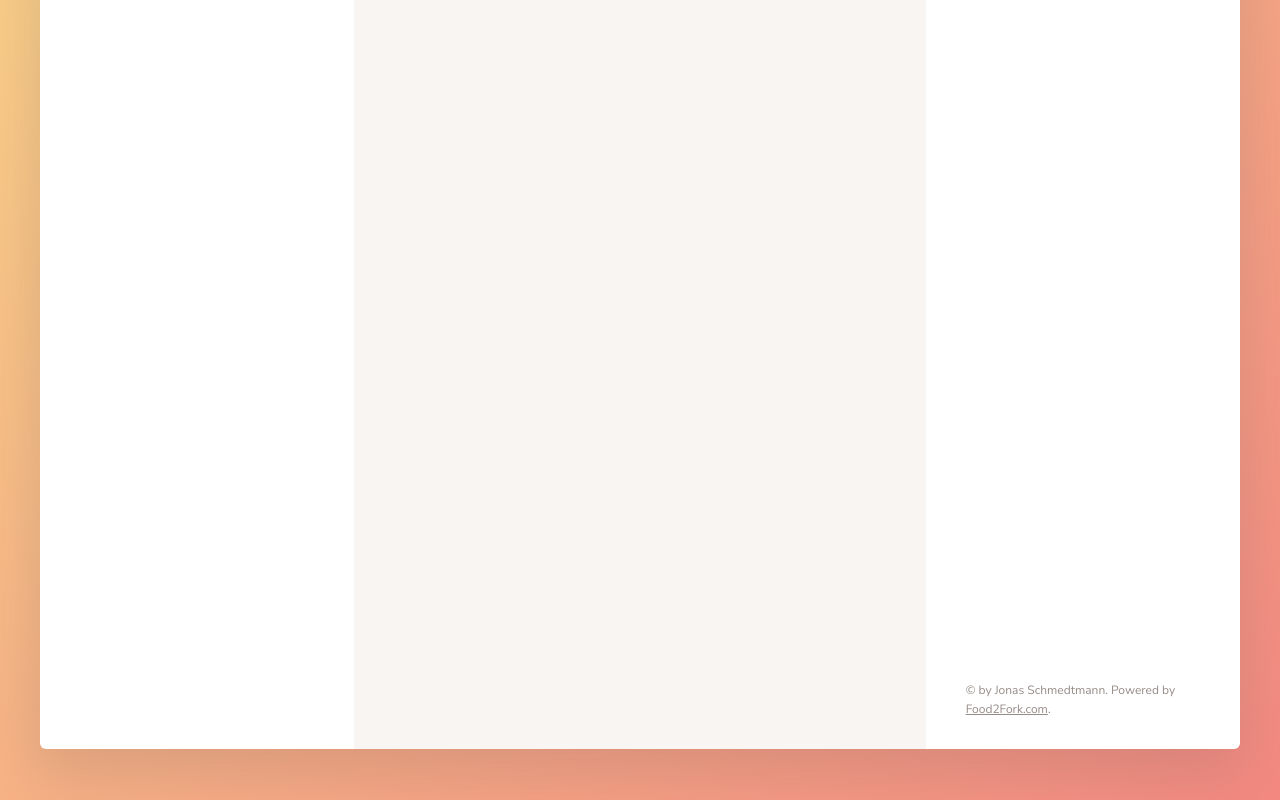
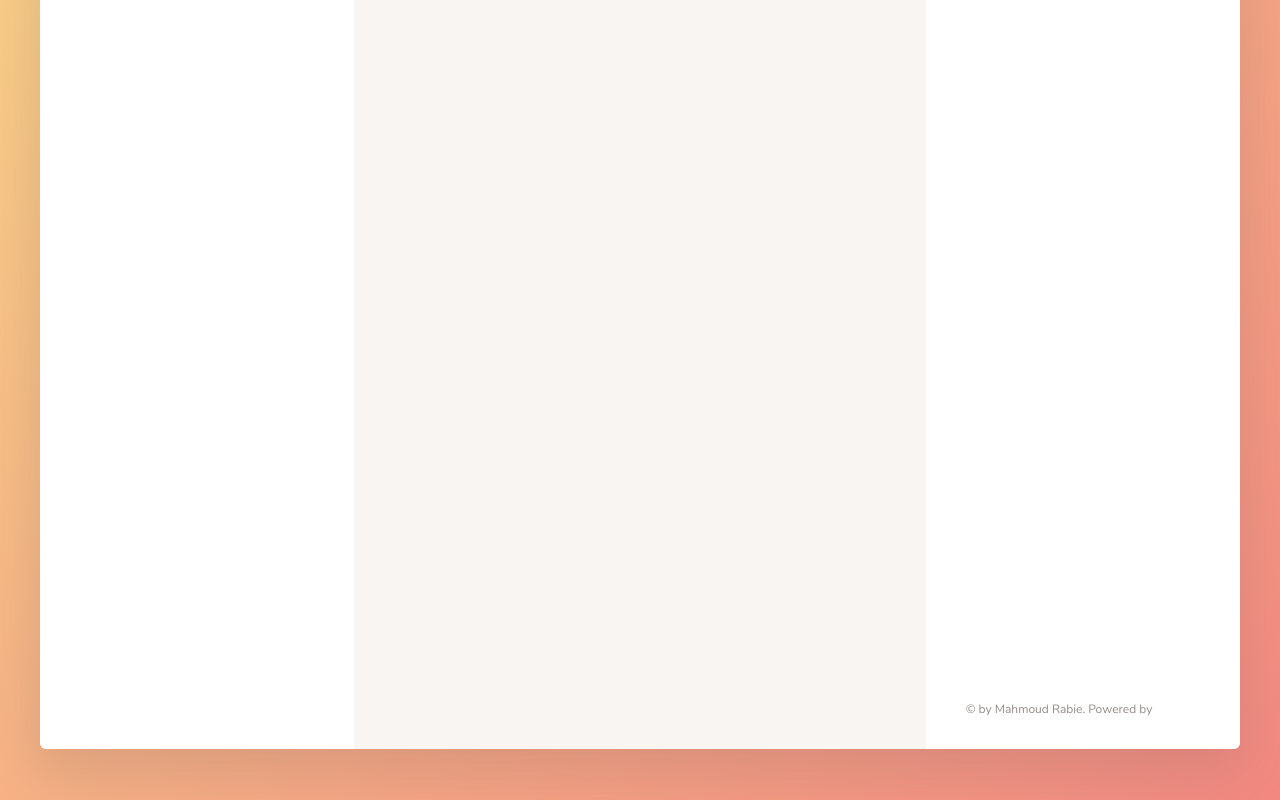
Before and after one commit to Mahm0udrabie/frokify, a website built with webpack: page dist/index.html in a window 1280 px wide. Shown: the part 402-1202 px from the top of the page. Built offline with nearby package versions, Linux system fonts and the light colour scheme; no server answers.

Commit message:
Update index.html

```diff
--- a/dist/index.html
+++ b/dist/index.html
@@ -429,8 +429,7 @@
             </ul>
 
             <div class="copyright">
-                &copy; by Jonas Schmedtmann. Powered by
-                <a href="http://food2fork.com" target="_blank" class="link">Food2Fork.com</a>.
+                &copy; by Mahmoud Rabie. Powered by
             </div>
 
         </div>
```
